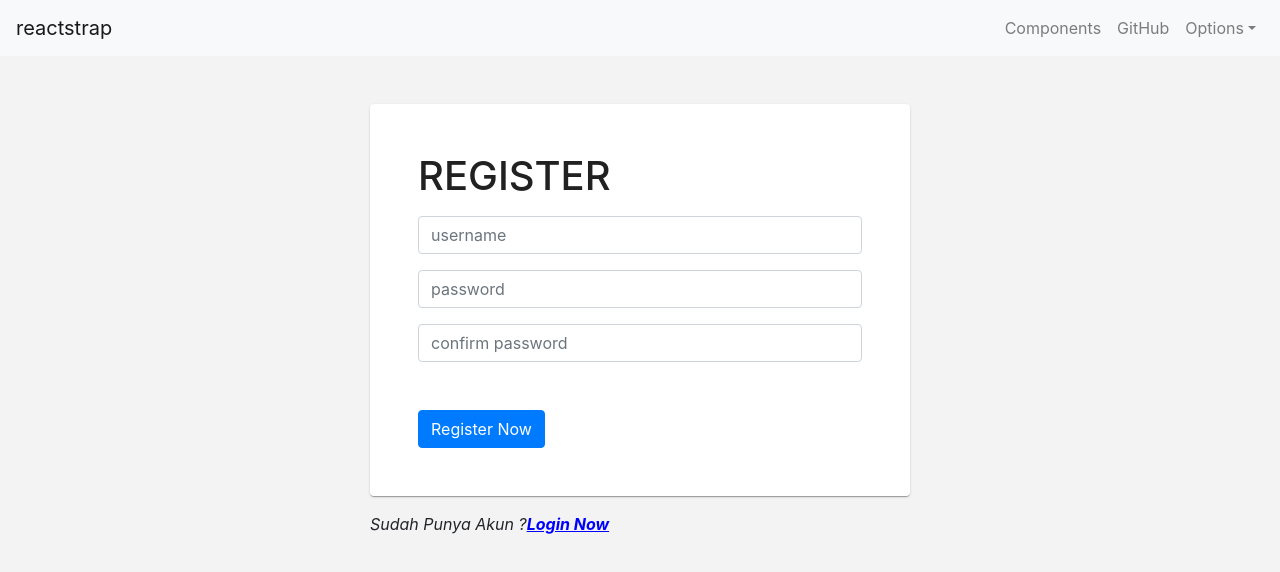
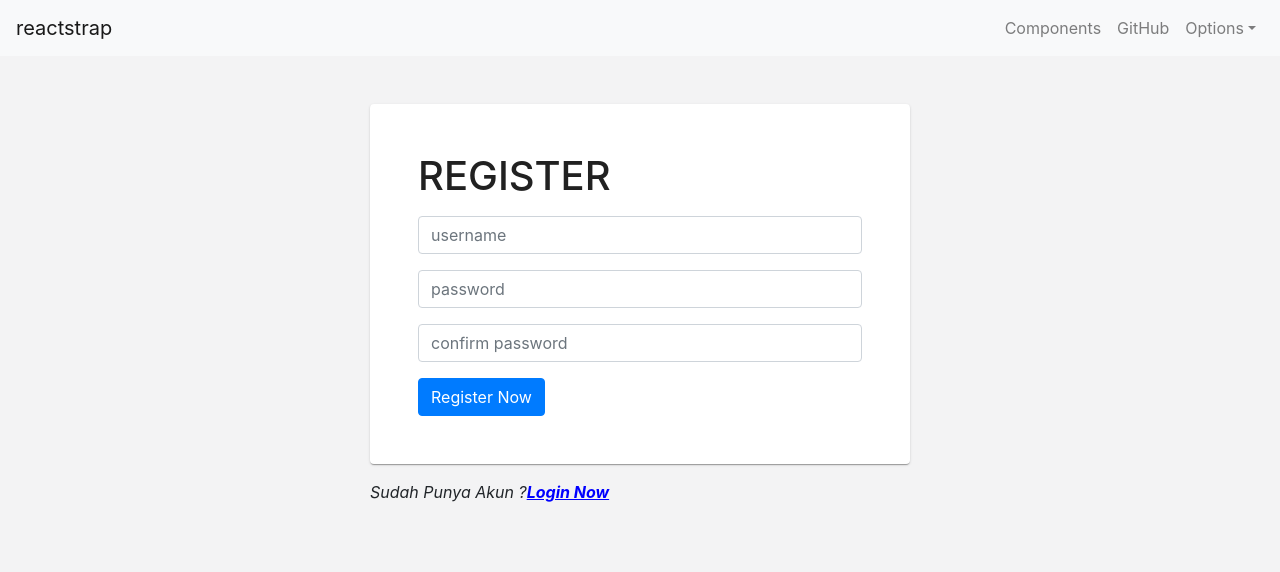
Before and after one commit to jamaludinfikrii/bioskop-pwd, a React (Create React App) app: page /register in a window 1280 px wide. Shown: the top 572 px of the page. Built offline with nearby package versions, Linux system fonts and the light colour scheme.

Commit message:
register error

```diff
--- a/src/components/header.jsx
+++ b/src/components/header.jsx
@@ -11,6 +11,7 @@ import {
   DropdownToggle,
   DropdownMenu,
   DropdownItem } from 'reactstrap';
+// import { Link } from 'react-router-dom'
 
 export default class Example extends React.Component {
   state = {
@@ -26,7 +27,7 @@ export default class Example extends React.Component {
     return (
       <div>
         <Navbar color="light" light expand="md">
-          <NavbarBrand href="/">reactstrap</NavbarBrand>
+           <NavbarBrand href='/'>reactstrap</NavbarBrand>
           <NavbarToggler onClick={this.toggle} />
           <Collapse isOpen={this.state.isOpen} navbar>
             <Nav className="ml-auto" navbar>
--- a/src/pages/register.jsx
+++ b/src/pages/register.jsx
@@ -2,18 +2,53 @@ import React, { Component } from 'react'
 import {Paper} from '@material-ui/core'
 import { Link } from 'react-router-dom'
 
+// Ambil Input Value
+// klik register
+// Password dan confirm password harus sama
+// Di Check Username udah ada atau belum di json server
+// kalau udah ada munculkan error msg
+// kalo belum ada simpan datanya, dan login
+
 class Register extends Component {
+    state = {
+        error : ''
+    }
+    onBtnClickRegister = () => {
+        var username = this.refs.username.value
+        var password = this.refs.password.value
+        var confirm = this.refs.confirm.value
+        if(confirm !== password){
+            this.setState({error : 'Password and confirm password must be same'})
+        }
+    }
+
+    // BIKIN FUNCT
+    // renderErrorMessege = () => {
+    //     if(this.state.error === ''){
+    //         return null
+    //     }else{
+    //         return <div className='alert alert-danger mt-3'>{this.state.error}</div>
+    //     }
+    // }
     render() {
+        // BIKIN VARIABEL
+        // const error = this.state.error === '' ? null : <div className='alert alert-danger mt-3'>{this.state.error}</div>
         return (
             <div className='container'>
             <div className='row justify-content-center mt-5'>
                 <div className='col-md-6'>
                     <Paper className='p-5'>
                     <h1> REGISTER </h1>
-                    <input className='form-control mt-3' type='text' placeholder='username' />
-                    <input className='form-control mt-3' type='text' placeholder='password' />
-                    <input className='form-control mt-3' type='text' placeholder='confirm password' />
-                    <input type='button' className='btn btn-primary mt-5' value='Register Now' />
+                    <input ref='username' className='form-control mt-3' type='text' placeholder='username' />
+                    <input ref='password' className='form-control mt-3' type='password' placeholder='password' />
+                    <input ref='confirm' className='form-control mt-3' type='text' placeholder='confirm password' />
+                    {
+                        // error
+                        // this.renderErrorMessege()
+                        this.state.error === '' ? null :
+                        <div className='alert alert-danger mt-3'>{this.state.error}</div>
+                    }
+                    <input type='button' onClick={this.onBtnClickRegister} className='btn btn-primary mt-3' value='Register Now' />
                     </Paper>
                     <p className='mt-3' style={{fontStyle:'italic'}}>
                         Sudah Punya Akun ?
```
